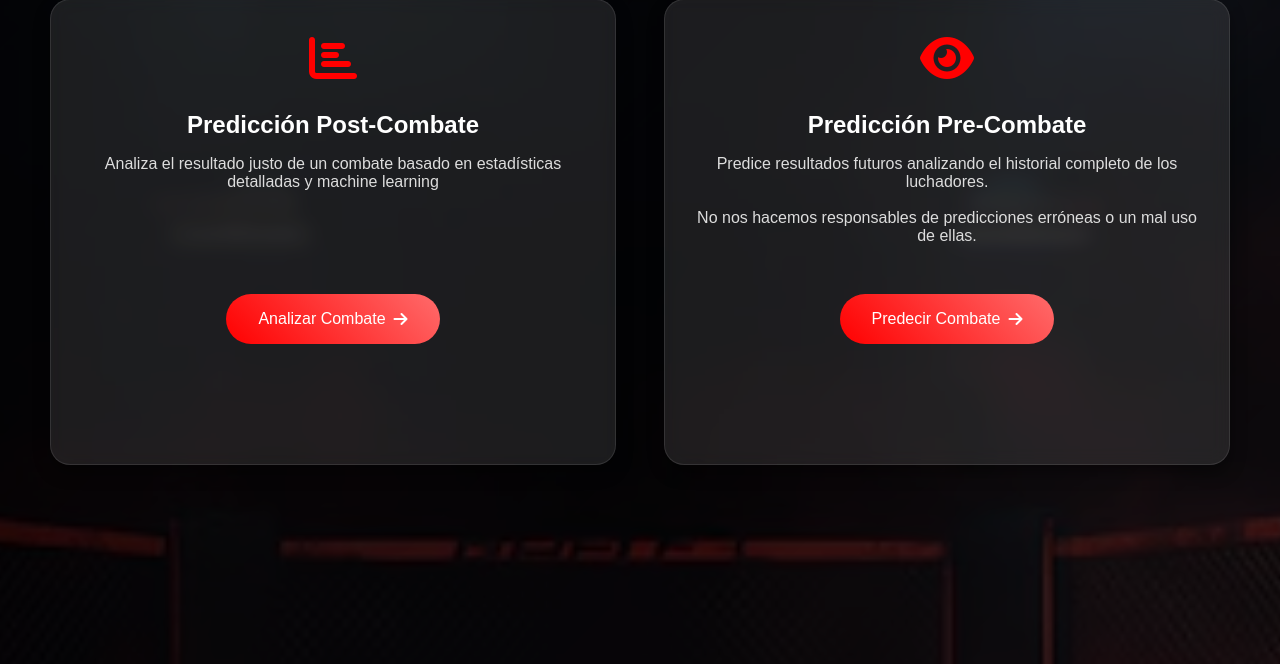
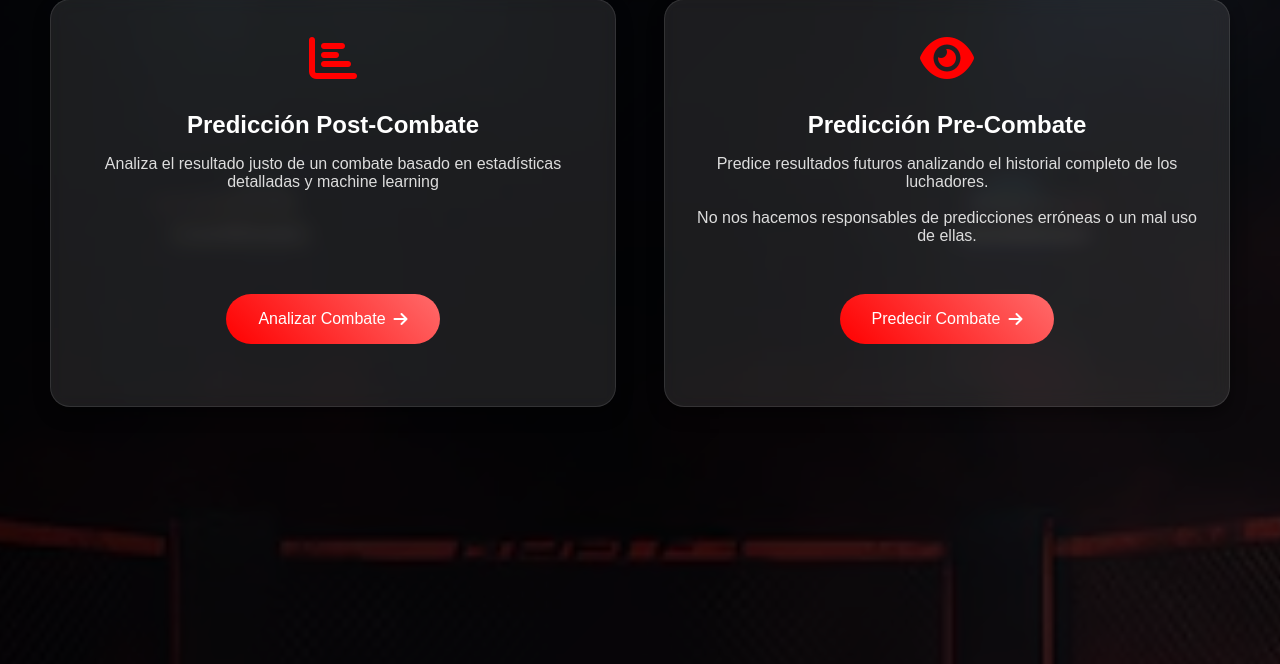
Before and after one commit to UCM-GIDIA-PD1/c2425-R4sw, a FastAPI app: page / in a window 1280 px wide. Shown: the part 308-972 px from the top of the page. Run offline with FastAPI, Linux system fonts and the light colour scheme.

Commit message:
cambios de diseño

```diff
--- a/static/css/style.css
+++ b/static/css/style.css
@@ -140,7 +140,7 @@ a:hover {
     position: relative;
     z-index: 2;
     max-width: 1200px;
-    margin: 0;
+    margin: 0 auto 4rem; /* Aumentar el margen inferior para separar del footer */
     justify-content: center;
 }
 
@@ -148,14 +148,14 @@ a:hover {
     background: rgba(255, 255, 255, 0.1);
     backdrop-filter: blur(10px);
     border-radius: 20px;
-    padding: 2rem;
-    height: 400px;
+    padding: 2rem 2rem 1.5rem; /* Reducir el padding inferior */
+    height: 350px; /* Reducir la altura total de la caja */
     width: 500px;
     flex-shrink: 0;
     text-align: center;
     transition: transform 0.3s ease, box-shadow 0.3s ease;
     border: 1px solid rgba(255, 255, 255, 0.1);
-    box-shadow: 0 8px 16px rgba(0,0,0,0.4);
+    box-shadow: 0 8px 16px rgba(0, 0, 0, 0.4);
     margin: 0;
 }
 
@@ -262,7 +262,7 @@ a:hover {
     position: relative;
     z-index: 1000;
     box-shadow: 0 -2px 10px rgba(0,0,0,0.3);
-    margin-top: auto;
+    margin-top: 4rem; /* Aumentar el margen superior para mayor separación */
 }
 
 .footer-content {
```
